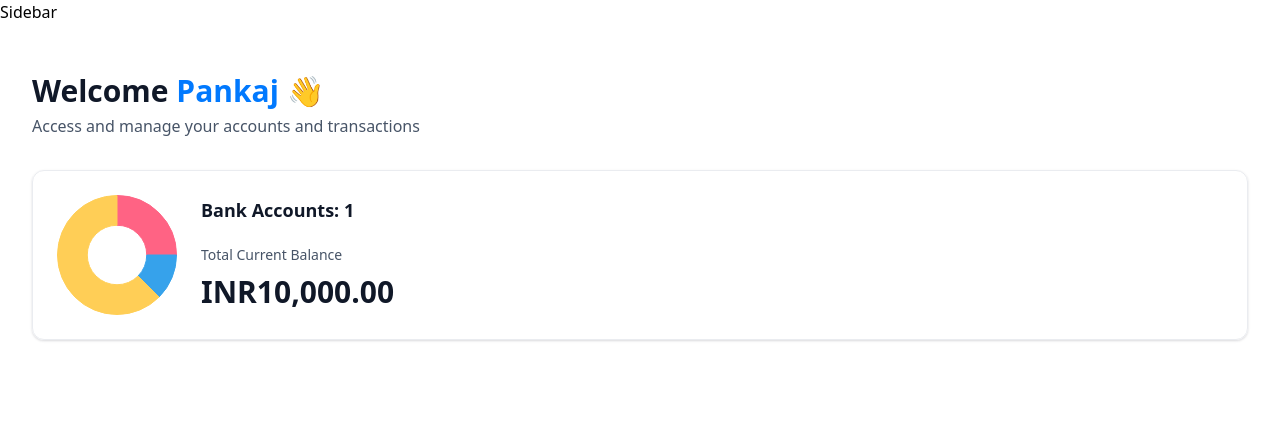
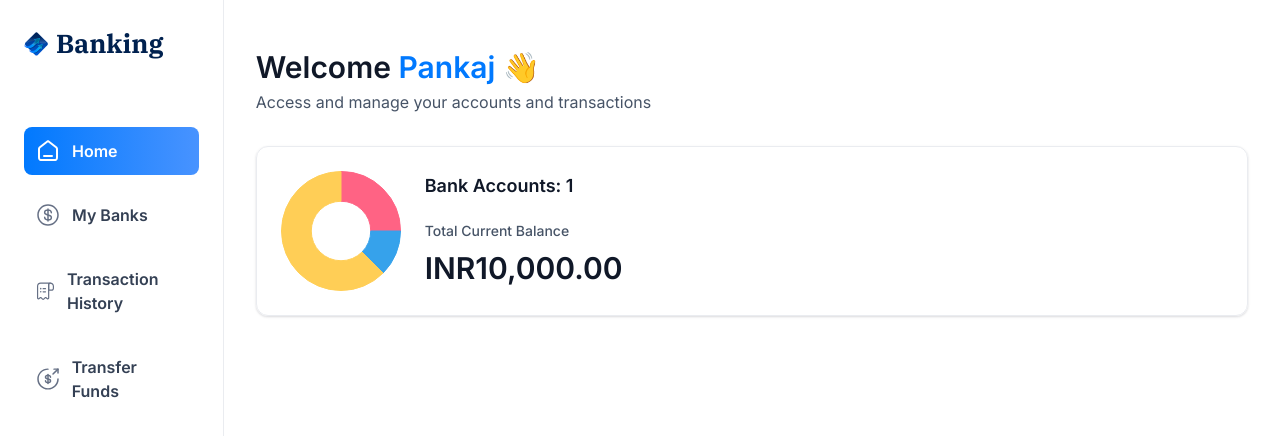
Before and after one commit to pankaj-404/finance_management, a Next.js app: page / in a window 1280 px wide. Shown: the top 436 px of the page. Built offline with nearby package versions, Linux system fonts and the light colour scheme.

Commit message:
Use side bar

```diff
--- a/src/app/(root)/layout.tsx
+++ b/src/app/(root)/layout.tsx
@@ -1,12 +1,15 @@
+import Sidebar  from "@/components/Sidebar";
 
 export default function RootLayout({
   children,
 }: Readonly<{
   children: React.ReactNode;
 }>) {
+  const loggedIn = {firstName: "Pankaj", lastName: "Bhayare"}
+
   return (
-    <main>
-        Sidebar
+    <main className="flex h-screen w-full font-inter">
+        <Sidebar user={loggedIn} />
         {children}
     </main>
   );
```
